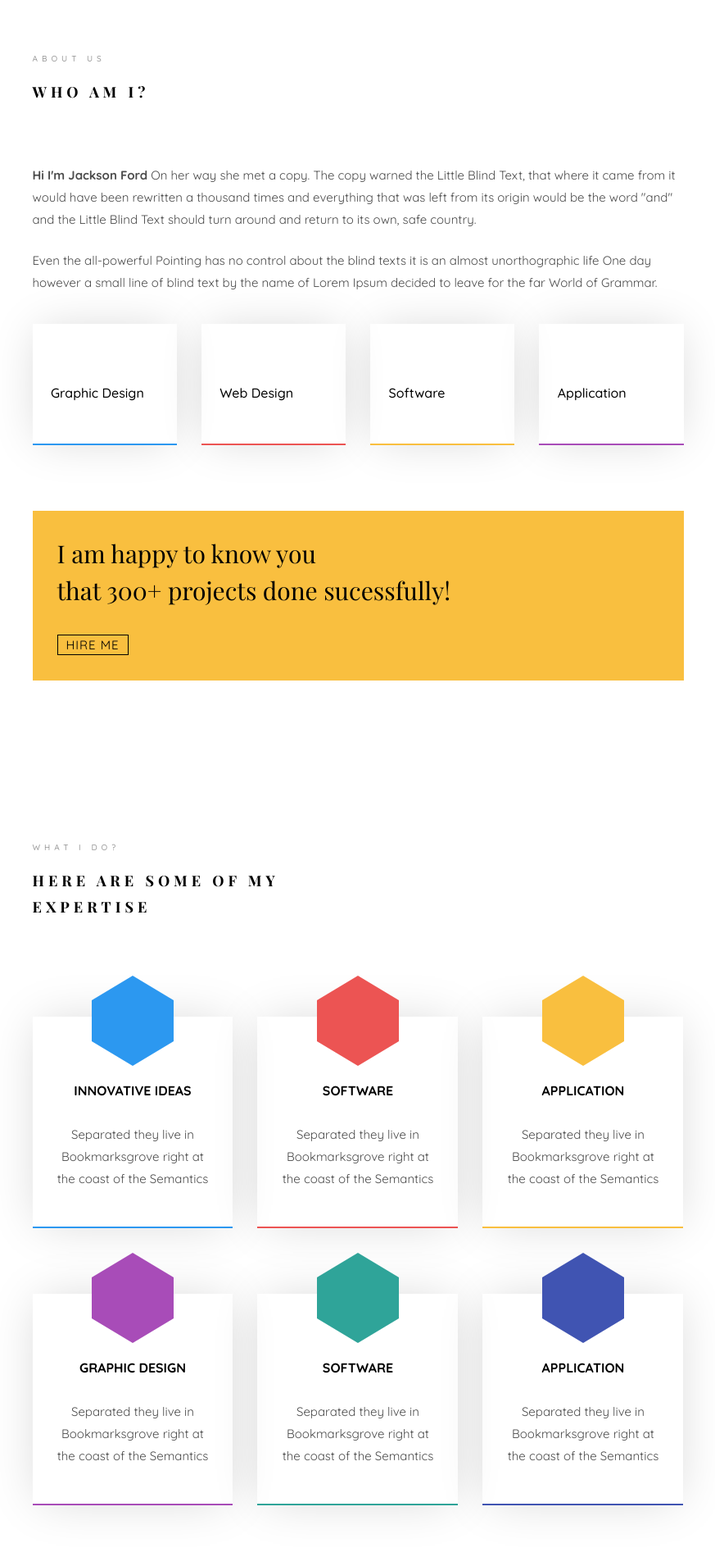
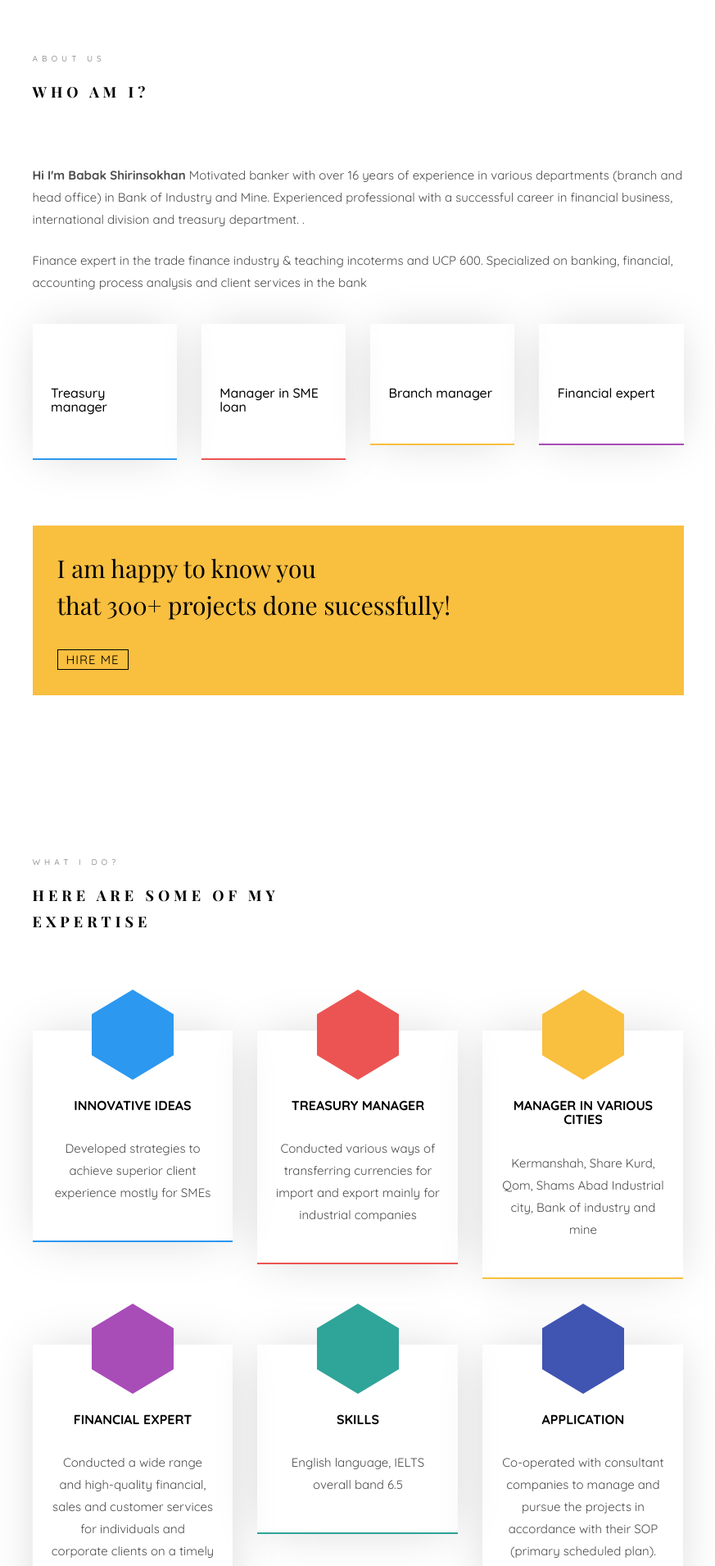
Before and after one commit to babakshirin/mycv, a Django app: page / in a window 1280 px wide. Shown: the part 947-2857 px from the top of the page at 82% size, without its empty margins (353-1226 px from the left). Run offline with Django 3.2, Linux system fonts and the light colour scheme; some libraries are stand-ins or nearby versions; some web fonts are replaced.

Commit message:
sent
sent for check

```diff
--- a/templates/index.html
+++ b/templates/index.html
@@ -1,7 +1,6 @@
-{% load static %}
+{%load static%}
 <!DOCTYPE HTML>
 <html>
-
 <head>
 	<meta charset="utf-8">
 	<meta http-equiv="X-UA-Compatible" content="IE=edge">
@@ -40,7 +39,7 @@
 	<script src="{% static 'js/modernizr-2.6.2.min.js' %}"></script>
 
 	<!--[if lt IE 9]>
-	<script src="js/respond.min.js"></script>
+	<script src="{%static 'js/respond.min.js' %}"></script>
 	<![endif]-->
 </head>
 
@@ -53,7 +52,7 @@
 				<div class="text-center">
 					<div class="author-img" style=background-image:url(images/xabout.jpg.pagespeed.ic.6OdLvo-0yJ.jpg)">
 					</div>
-					<h1 id="colorlib-logo"><a href="index.html">Jackson Ford</a></h1>
+					<h1 id="colorlib-logo"><a href="index.html">Babak Shirinsokhan</a></h1>
 					<span class="position"><a href="#">UI/UX/Designer</a> in Philippines</span>
 				</div>
 				<nav id="colorlib-main-menu" role="navigation" class="navbar">
@@ -100,7 +99,7 @@
 											class="col-md-6 col-md-offset-3 col-md-pull-3 col-sm-12 col-xs-12 js-fullheight slider-text">
 											<div class="slider-text-inner js-fullheight">
 												<div class="desc">
-													<h1>Hi! <br>I'm Jackson</h1>
+													<h1>Hi! <br>I'm Babak</h1>
 													<h2>100% html5 bootstrap templates Made by <a
 															href="https://colorlib.com/"
 															target="_blank">colorlib.com</a></h2>
@@ -120,7 +119,7 @@
 											class="col-md-6 col-md-offset-3 col-md-pull-3 col-sm-12 col-xs-12 js-fullheight slider-text">
 											<div class="slider-text-inner">
 												<div class="desc">
-													<h1>I am <br>a Designer</h1>
+													<h1>I am <br>a Financial Expert</h1>
 													<h2>100% html5 bootstrap templates Made by <a
 															href="https://colorlib.com/"
 															target="_blank">colorlib.com</a></h2>
@@ -144,15 +143,10 @@
 										<div class="about-desc">
 											<span class="heading-meta">About Us</span>
 											<h2 class="colorlib-heading">Who Am I?</h2>
-											<p><strong>Hi I'm Jackson Ford</strong> On her way she met a copy. The copy
-												warned the Little Blind Text, that where it came from it would have been
-												rewritten a thousand times and everything that was left from its origin
-												would be the word "and" and the Little Blind Text should turn around and
-												return to its own, safe country.</p>
-											<p>Even the all-powerful Pointing has no control about the blind texts it is
-												an almost unorthographic life One day however a small line of blind text
-												by the name of Lorem Ipsum decided to leave for the far World of
-												Grammar.</p>
+											<p><strong>Hi I'm Babak Shirinsokhan</strong> Motivated banker with over 16 years of experience in various departments (branch
+												and head office) in Bank of Industry and Mine. Experienced professional with a successful career in financial business, international division and treasury department.
+												.</p>
+											<p>Finance expert in the trade finance industry & teaching incoterms and UCP 600. Specialized on banking, financial, accounting process analysis and client services in the bank</p>
 										</div>
 									</div>
 								</div>
@@ -160,25 +154,25 @@
 									<div class="col-md-3 animate-box" data-animate-effect="fadeInLeft">
 										<div class="services color-1">
 											<span class="icon2"><i class="icon-bulb"></i></span>
-											<h3>Graphic Design</h3>
+											<h3>Treasury manager</h3>
 										</div>
 									</div>
 									<div class="col-md-3 animate-box" data-animate-effect="fadeInRight">
 										<div class="services color-2">
 											<span class="icon2"><i class="icon-globe-outline"></i></span>
-											<h3>Web Design</h3>
+											<h3>Manager in SME loan</h3>
 										</div>
 									</div>
 									<div class="col-md-3 animate-box" data-animate-effect="fadeInTop">
 										<div class="services color-3">
 											<span class="icon2"><i class="icon-data"></i></span>
-											<h3>Software</h3>
+											<h3>Branch manager</h3>
 										</div>
 									</div>
 									<div class="col-md-3 animate-box" data-animate-effect="fadeInBottom">
 										<div class="services color-4">
 											<span class="icon2"><i class="icon-phone3"></i></span>
-											<h3>Application</h3>
+											<h3>Financial expert</h3>
 										</div>
 									</div>
 								</div>
@@ -211,7 +205,7 @@
 									</span>
 									<div class="desc">
 										<h3>Innovative Ideas</h3>
-										<p>Separated they live in Bookmarksgrove right at the coast of the Semantics</p>
+										<p>Developed strategies to achieve superior client experience mostly for SMEs</p>
 									</div>
 								</div>
 							</div>
@@ -221,8 +215,8 @@
 										<i class="icon-data"></i>
 									</span>
 									<div class="desc">
-										<h3>Software</h3>
-										<p>Separated they live in Bookmarksgrove right at the coast of the Semantics</p>
+										<h3>Treasury manager</h3>
+										<p>Conducted various ways of transferring currencies for import and export mainly for industrial companies</p>
 									</div>
 								</div>
 							</div>
@@ -232,8 +226,8 @@
 										<i class="icon-phone3"></i>
 									</span>
 									<div class="desc">
-										<h3>Application</h3>
-										<p>Separated they live in Bookmarksgrove right at the coast of the Semantics</p>
+										<h3>manager in various cities</h3>
+										<p>Kermanshah, Share Kurd, Qom, Shams Abad Industrial city, Bank of industry and mine</p>
 									</div>
 								</div>
 							</div>
@@ -243,8 +237,8 @@
 										<i class="icon-layers2"></i>
 									</span>
 									<div class="desc">
-										<h3>Graphic Design</h3>
-										<p>Separated they live in Bookmarksgrove right at the coast of the Semantics</p>
+										<h3>Financial expert</h3>
+										<p>Conducted a wide range and high-quality financial, sales and customer services for individuals and corporate clients on a timely basis</p>
 									</div>
 								</div>
 							</div>
@@ -254,8 +248,8 @@
 										<i class="icon-data"></i>
 									</span>
 									<div class="desc">
-										<h3>Software</h3>
-										<p>Separated they live in Bookmarksgrove right at the coast of the Semantics</p>
+										<h3>SKILLS</h3>
+										<p>English language, IELTS overall band 6.5</p>
 									</div>
 								</div>
 							</div>
@@ -266,7 +260,7 @@
 									</span>
 									<div class="desc">
 										<h3>Application</h3>
-										<p>Separated they live in Bookmarksgrove right at the coast of the Semantics</p>
+										<p>Co-operated with consultant companies to manage and pursue the projects in accordance with their SOP (primary scheduled plan).</p>
 									</div>
 								</div>
 							</div>
@@ -275,6 +269,7 @@
 				</section>
 				<div id="colorlib-counter" class="colorlib-counters"
 					style="background-image:url(images/xcover_bg_1.jpg.pagespeed.ic.Hi1LCNHI9b.jpg)"
+
 					data-stellar-background-ratio="0.5">
 					<div class="overlay"></div>
 					<div class="colorlib-narrow-content">
@@ -289,12 +284,12 @@
 							<div class="col-md-3 text-center animate-box">
 								<span class="colorlib-counter js-counter" data-from="0" data-to="356" data-speed="5000"
 									data-refresh-interval="50"></span>
-								<span class="colorlib-counter-label">Projects</span>
+								<span class="colorlib-counter-label">Corprate clients</span>
 							</div>
 							<div class="col-md-3 text-center animate-box">
 								<span class="colorlib-counter js-counter" data-from="0" data-to="30" data-speed="5000"
 									data-refresh-interval="50"></span>
-								<span class="colorlib-counter-label">Clients</span>
+								<span class="colorlib-counter-label">Individual Clients</span>
 							</div>
 							<div class="col-md-3 text-center animate-box">
 								<span class="colorlib-counter js-counter" data-from="0" data-to="10" data-speed="5000"
@@ -315,14 +310,15 @@
 						</div>
 						<div class="row">
 							<div class="col-md-12 animate-box" data-animate-effect="fadeInLeft">
-								<p>The Big Oxmox advised her not to do so, because there were thousands of bad Commas,
-									wild Question Marks and devious Semikoli, but the Little Blind Text didn’t listen.
-									She packed her seven versalia, put her initial into the belt and made herself on the
-									way.</p>
+								<p>Motivated banker with over 16 years of experience in various departments (branch
+									and head office) in Bank of Industry and Mine. Experienced professional with a successful career in financial business, international division and treasury department.
+									Finance expert in the trade finance industry & teaching incoterms and UCP 600. Specialized on banking, financial, accounting process analysis and client services in the bank. English language, IELTS overall band 6.5
+									Computer skills: Python Programming Language, MS Office.
+									</p>
 							</div>
 							<div class="col-md-6 animate-box" data-animate-effect="fadeInLeft">
 								<div class="progress-wrap">
-									<h3>Photoshop</h3>
+									<h3>Payment SYS</h3>
 									<div class="progress">
 										<div class="progress-bar color-1" role="progressbar" aria-valuenow="75"
 											aria-valuemin="0" aria-valuemax="100" style="width:75%">
@@ -333,7 +329,7 @@
 							</div>
 							<div class="col-md-6 animate-box" data-animate-effect="fadeInRight">
 								<div class="progress-wrap">
-									<h3>jQuery</h3>
+									<h3>Finance</h3>
 									<div class="progress">
 										<div class="progress-bar color-2" role="progressbar" aria-valuenow="60"
 											aria-valuemin="0" aria-valuemax="100" style="width:60%">
@@ -344,7 +340,7 @@
 							</div>
 							<div class="col-md-6 animate-box" data-animate-effect="fadeInLeft">
 								<div class="progress-wrap">
-									<h3>HTML5</h3>
+									<h3>E-banking</h3>
 									<div class="progress">
 										<div class="progress-bar color-3" role="progressbar" aria-valuenow="85"
 											aria-valuemin="0" aria-valuemax="100" style="width:85%">
@@ -355,7 +351,7 @@
 							</div>
 							<div class="col-md-6 animate-box" data-animate-effect="fadeInRight">
 								<div class="progress-wrap">
-									<h3>CSS3</h3>
+									<h3>Team Coaching</h3>
 									<div class="progress">
 										<div class="progress-bar color-4" role="progressbar" aria-valuenow="90"
 											aria-valuemin="0" aria-valuemax="100" style="width:90%">
@@ -366,7 +362,7 @@
 							</div>
 							<div class="col-md-6 animate-box" data-animate-effect="fadeInLeft">
 								<div class="progress-wrap">
-									<h3>WordPress</h3>
+									<h3>remittances</h3>
 									<div class="progress">
 										<div class="progress-bar color-5" role="progressbar" aria-valuenow="70"
 											aria-valuemin="0" aria-valuemax="100" style="width:70%">
@@ -377,7 +373,7 @@
 							</div>
 							<div class="col-md-6 animate-box" data-animate-effect="fadeInRight">
 								<div class="progress-wrap">
-									<h3>SEO</h3>
+									<h3>feasibility study reports</h3>
 									<div class="progress">
 										<div class="progress-bar color-6" role="progressbar" aria-valuenow="80"
 											aria-valuemin="0" aria-valuemax="100" style="width:80%">
@@ -407,7 +403,7 @@
 												<h4 class="panel-title">
 													<a data-toggle="collapse" data-parent="#accordion"
 														href="#collapseOne" aria-expanded="true"
-														aria-controls="collapseOne">Master Degree Graphic Design
+														aria-controls="collapseOne">Master Degree Economic Development and planning
 													</a>
 												</h4>
 											</div>
@@ -416,15 +412,10 @@
 												<div class="panel-body">
 													<div class="row">
 														<div class="col-md-6">
-															<p>Far far away, behind the word mountains, far from the
-																countries Vokalia and Consonantia, there live the blind
-																texts. </p>
-														</div>
-														<div class="col-md-6">
-															<p>Separated they live in Bookmarksgrove right at the coast
-																of the Semantics, a large language ocean.</p>
-														</div>
-													</div>
+															<p>Science and Research Branch, Islamic Azad University
+																TEHRAN, IRAN. 2008 –2011
+																 </p>
+
 												</div>
 											</div>
 										</div>
@@ -433,21 +424,18 @@
 												<h4 class="panel-title">
 													<a class="collapsed" data-toggle="collapse" data-parent="#accordion"
 														href="#collapseTwo" aria-expanded="false"
-														aria-controls="collapseTwo">Bachelor Degree of Computer Science
+														aria-controls="collapseTwo">Bachelor Degree of Economics
 													</a>
 												</h4>
 											</div>
 											<div id="collapseTwo" class="panel-collapse collapse" role="tabpanel"
 												aria-labelledby="headingTwo">
 												<div class="panel-body">
-													<p>Far far away, behind the word <strong>mountains</strong>, far
+													<p>Bu Ali Sina University <strong>HAMEDAN, IRAN. 2000 – 2004</strong>, far
 														from the countries Vokalia and Consonantia, there live the blind
 														texts. Separated they live in Bookmarksgrove right at the coast
 														of the Semantics, a large language ocean.</p>
-													<ul>
-														<li>Separated they live in Bookmarksgrove right</li>
-														<li>Separated they live in Bookmarksgrove right</li>
-													</ul>
+
 												</div>
 											</div>
 										</div>
@@ -456,7 +444,7 @@
 												<h4 class="panel-title">
 													<a class="collapsed" data-toggle="collapse" data-parent="#accordion"
 														href="#collapseThree" aria-expanded="false"
-														aria-controls="collapseThree">Diploma in Information Technology
+														aria-controls="collapseThree">Diploma in Mathematical Science
 													</a>
 												</h4>
 											</div>
```
